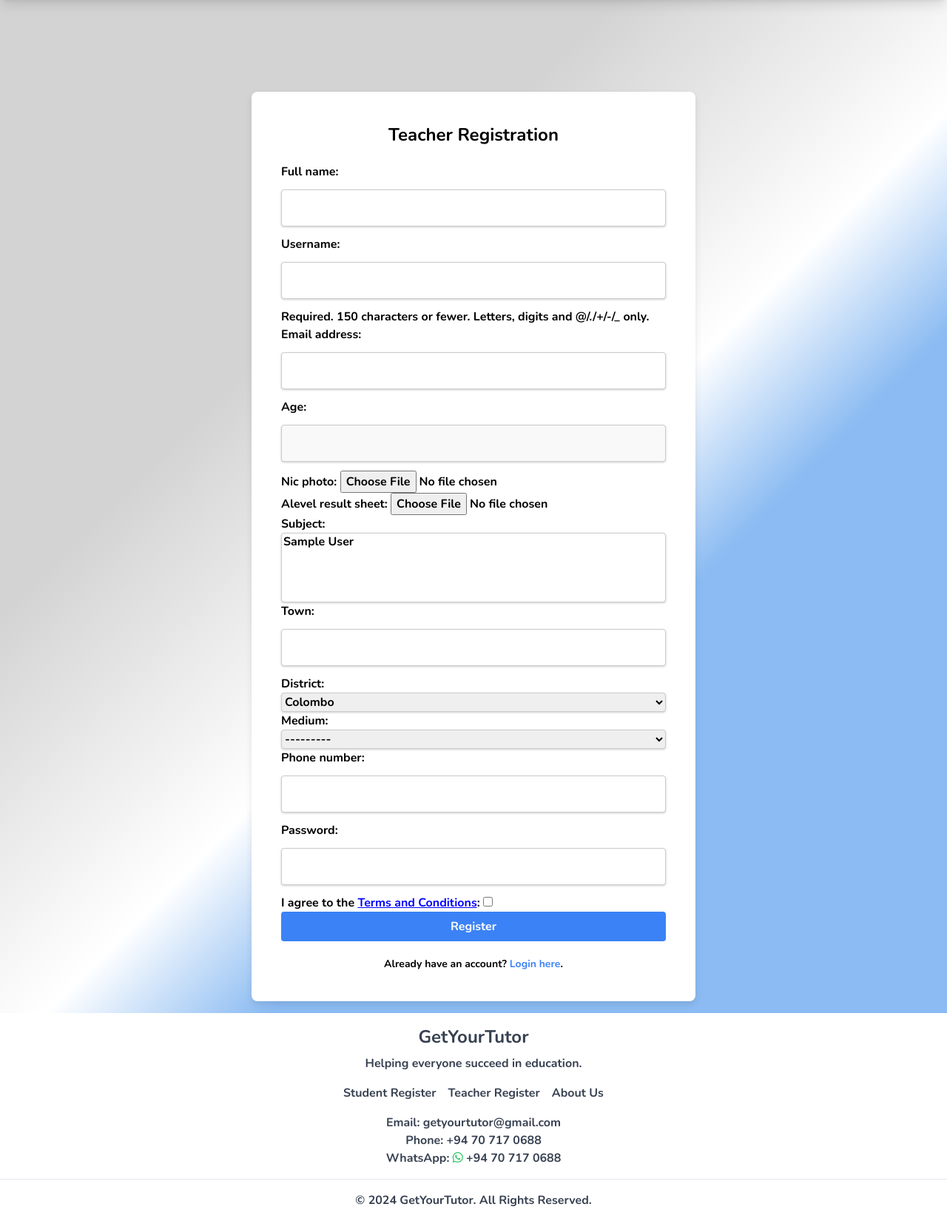
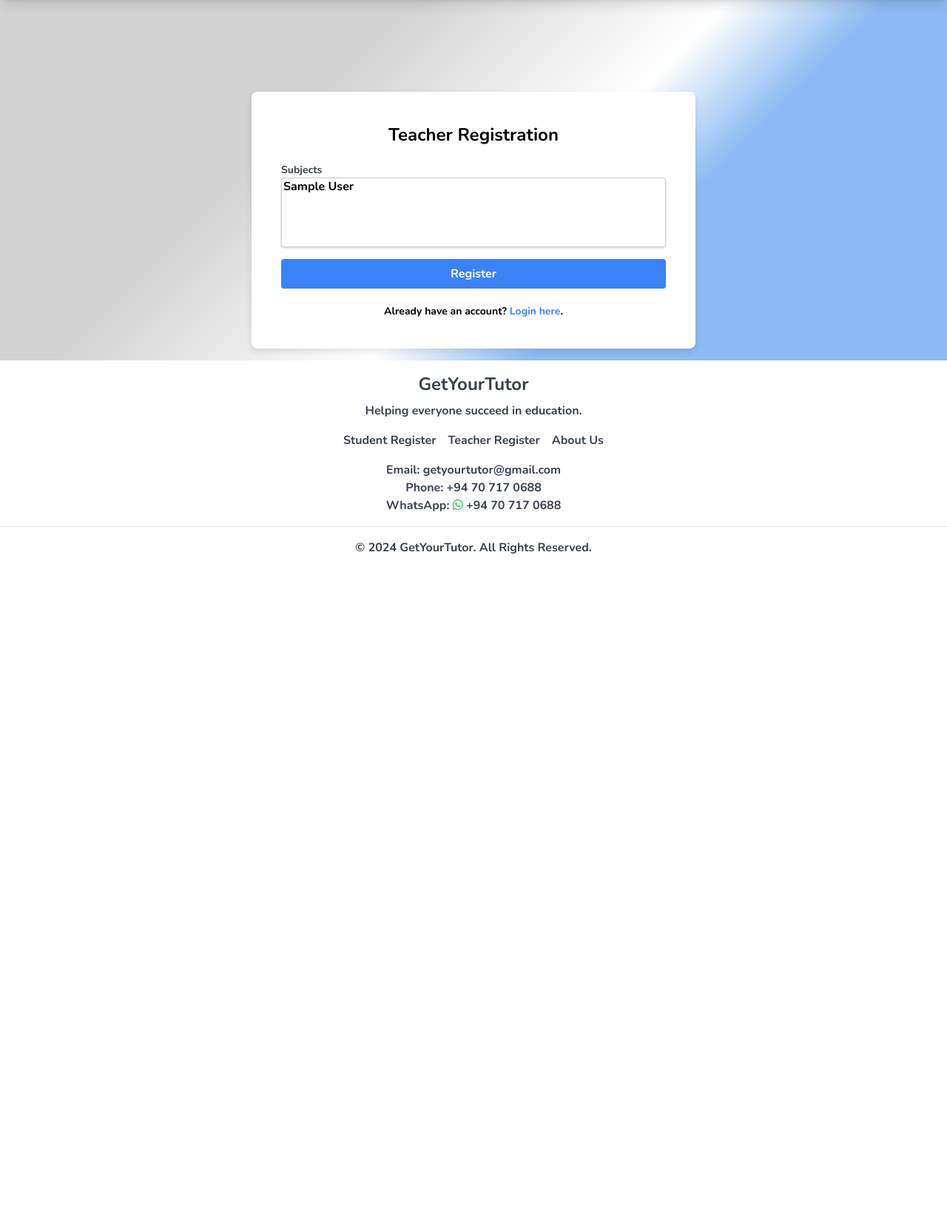
Before and after one commit to Sadil08/myappdone, a Django app: page /register/teacher/ in a window 1280 px wide. Shown: the part 72-1722 px from the top of the page at 74% size. After the commit the page ends 820 px from the top, so only its background shows below. Run offline with Django 5.2, Linux system fonts and the light colour scheme; tables that the repository leaves empty hold one stand-in row (values such as "Sample post"); some libraries are stand-ins or nearby versions.

Commit message:
Teacher Register Choices-4

```diff
--- a/myproject/accounts/forms.py
+++ b/myproject/accounts/forms.py
@@ -51,7 +51,7 @@ class TeacherRegistrationForm(forms.ModelForm):
     # Subject is a multiple select dropdown field (Many-to-Many relationship)
     subject = forms.ModelMultipleChoiceField(
         queryset=Subject.objects.all(),  # Assuming Subject is a separate model
-        widget=forms.SelectMultiple(attrs={'size': 4, 'class': 'form-control'}),  # Dropdown with select multiple
+        widget=forms.SelectMultiple(attrs={'class': 'form-control'}),  # Simplified
         required=True,
     )
 
--- a/myproject/accounts/templates/accounts/teacher_register.html
+++ b/myproject/accounts/templates/accounts/teacher_register.html
@@ -184,11 +184,24 @@
             <h2 class="form-title">Teacher Registration</h2>
             <form method="post" enctype="multipart/form-data">
                 {% csrf_token %}
-                {{ form.as_p }}
+                {{ form.non_field_errors }}
+
+                <div class="mb-4">
+                    <label for="id_subject" class="block text-sm font-medium text-gray-700">Subjects</label>
+                    <select multiple id="id_subject" name="subject" class="form-control">
+                        {% for subject in form.subject %}
+                            <option value="{{ subject.data.value }}">{{ subject.data.label }}</option>
+                        {% endfor %}
+                    </select>
+                    {{ form.subject.errors }}
+                </div>
+
+                <!-- Render other form fields -->
                 <button type="submit" class="w-full bg-blue-500 hover:bg-blue-600 text-white py-2 px-4 rounded">
                     Register
                 </button>
             </form>
+
 
             <div class="form-footer">
                 Already have an account? <a href="{% url 'login' %}" class="text-blue-500">Login here</a>.
```
